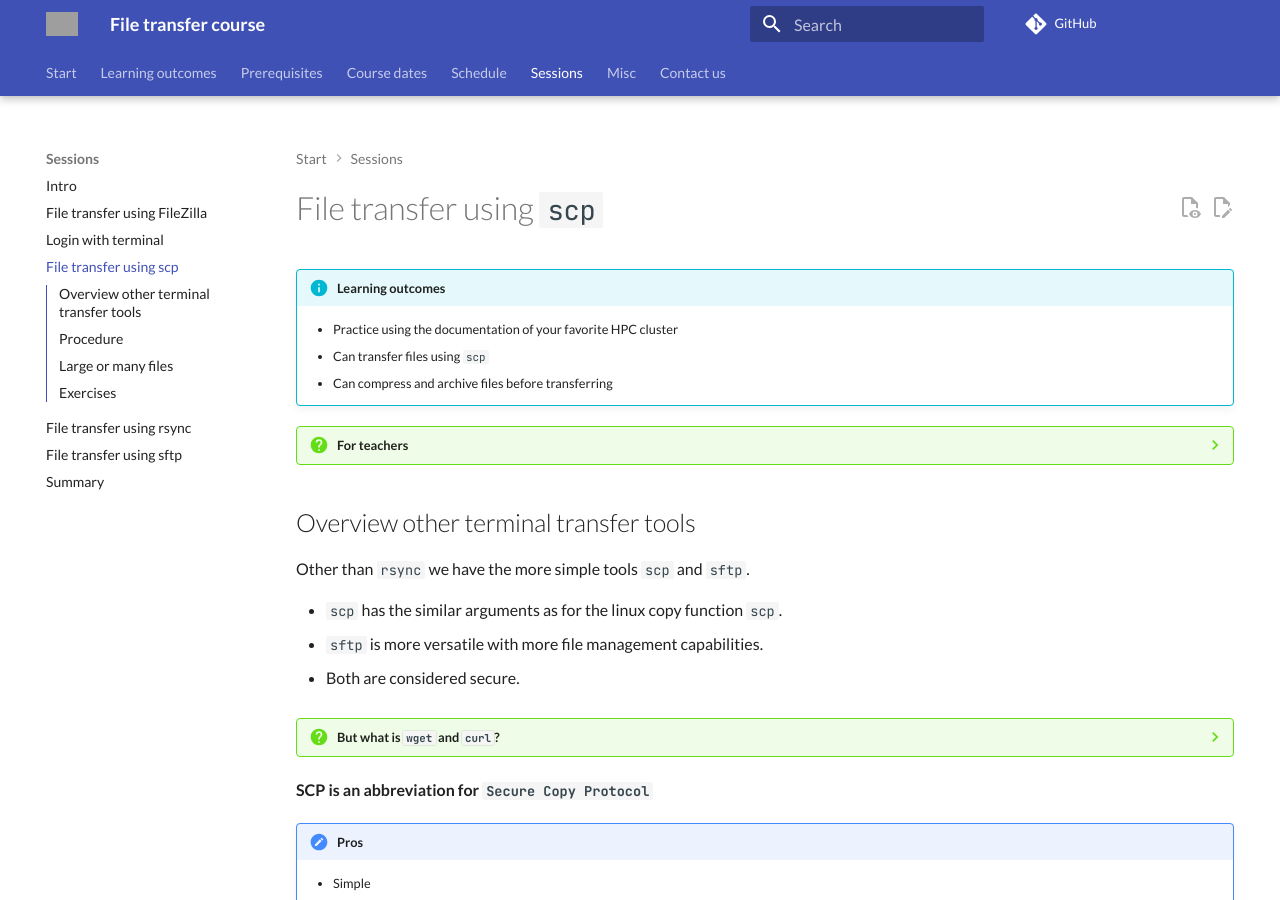
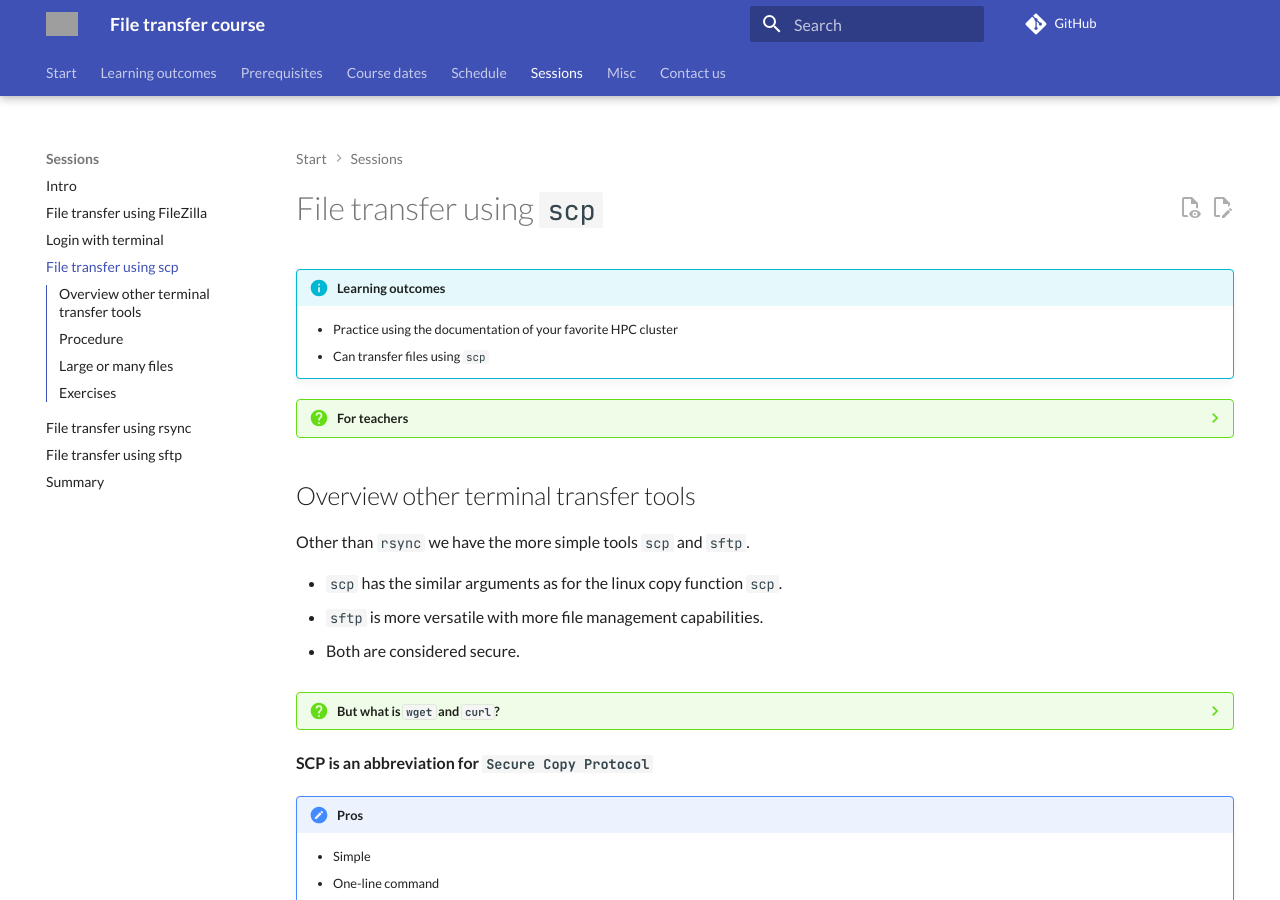
Before and after one commit to UPPMAX/naiss_file_transfer_course, an MkDocs documentation site: the page built from docs/sessions/scp/README.md, in a window 1280 px wide and 900 px high. Built offline with MkDocs 1.6.1 and Material for MkDocs 9.7.7, drawn with Linux system fonts in a browser that asks for light colours; comment, search, counter and statistics services are not loaded; grey boxes are pictures that could not be loaded.

Commit message:
scp small fix

```diff
--- a/docs/sessions/scp/README.md
+++ b/docs/sessions/scp/README.md
@@ -12,7 +12,6 @@ tags:
 
     - Practice using the documentation of your favorite HPC cluster
     - Can transfer files using `scp`
-    - Can compress and archive files before transferring
 
 ???- question "For teachers"
 
```
